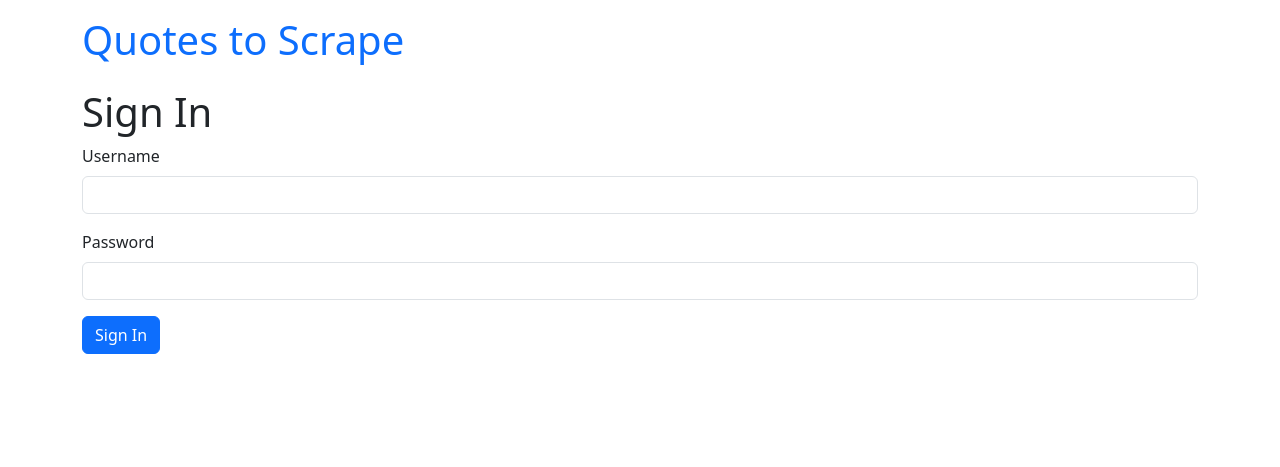
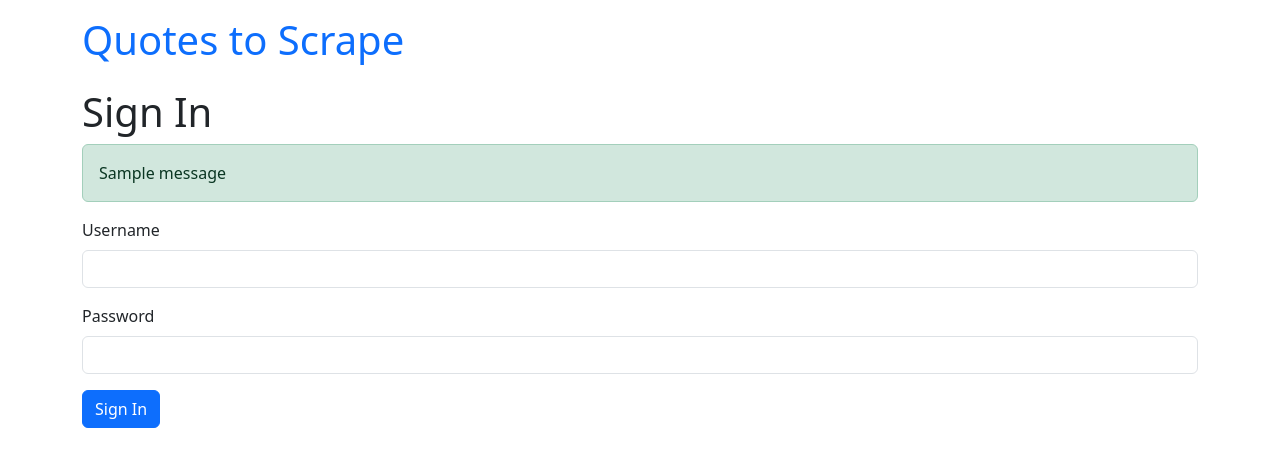
Before and after one commit to evgen-kulik/Kulyk-goit-PythonWeb-HW-10, a Django app: page /users/signin/ in a window 1280 px wide. Shown: the top 467 px of the page. Run offline with Django 4.2, Linux system fonts and the light colour scheme; tables that the repository leaves empty hold one stand-in row (values such as "Sample post"); one stand-in notice (Sample message) is shown.

Commit message:
Changed forms.py
hw_project/users/forms.py - прописані поля реєстрації прийшлося закоментувати. Таке враження, що вони некоректно сприймаються. Якщо прибрати будь-яке поле, на сторінці нічого не зміниться. Вона повністю наслідує параметри фреймворка. При дійсних полях перехід між signup & signin не відбувається, в coocie не з'являється message, введені дані не проходять валідацію в hw_project/users/views.py.
Після прибирання полів все якось запрацювало.
У випадку змін в файлах не забувати видаляти coocie в браузері, інакше можуть бути помилки при редиректі.

```diff
--- a/hw_project/hw_project/settings.py
+++ b/hw_project/hw_project/settings.py
@@ -131,7 +131,7 @@ USE_TZ = True
 # https://docs.djangoproject.com/en/4.2/howto/static-files/
 
 STATIC_URL = "static/"
-LOGIN_REDIRECT_URL = "/users/login"  # шлях, куди направлятиметься юзер після його успішної аутентифікації
+LOGIN_REDIRECT_URL = "/"  # шлях, куди направлятиметься юзер після його успішної аутентифікації
 LOGIN_URL = "/users/login"  # шлях, куди перенаправлятиметься юзер у випадку спроби пройти без аутентифікації
 
 
--- a/hw_project/users/forms.py
+++ b/hw_project/users/forms.py
@@ -1,17 +1,19 @@
+from django.contrib.auth.models import User
 from django.contrib.auth.forms import UserCreationForm, AuthenticationForm
-from django.contrib.auth.models import User
+
 from django.forms import CharField, TextInput, EmailField, EmailInput, PasswordInput
 
 
 class RegisterForm(UserCreationForm):
-    username = CharField(max_length=100, required=True, widget=TextInput(attrs={"class": "form-control"}))
-    first_name = CharField(max_length=150, widget=TextInput(attrs={"class": "form-control"}))
-    last_name = CharField(max_length=150, widget=TextInput(attrs={"class": "form-control"}))
-    email = EmailField(max_length=150, required=True, widget=EmailInput(attrs={"class": "form-control"}))
-    password1 = CharField(max_length=12, min_length=8, required=True,
-                          widget=PasswordInput(attrs={"class": "form-control"}))
-    password2 = CharField(max_length=12, min_length=8, required=True,
-                          widget=PasswordInput(attrs={"class": "form-control"}))
+    # username = CharField(max_length=100, required=True, widget=TextInput(attrs={"class": "form-control"}))
+    # first_name = CharField(max_length=150, widget=TextInput(attrs={"class": "form-control"}))
+    # last_name = CharField(max_length=150, widget=TextInput(attrs={"class": "form-control"}))
+    # email = EmailField(max_length=150, required=True, widget=EmailInput(attrs={"class": "form-control"}))
+    # password1 = CharField(max_length=12, min_length=8, required=True,
+    #                       widget=PasswordInput(attrs={"class": "form-control"}))
+    # password2 = CharField(max_length=12, min_length=8, required=True,
+    #                       widget=PasswordInput(attrs={"class": "form-control"}))
+    # Чомусь з цим описанням не працює (залишаєшся на signup)
 
     class Meta:
         model = User
--- a/hw_project/users/templates/users/signin.html
+++ b/hw_project/users/templates/users/signin.html
@@ -1,10 +1,25 @@
 {% extends "quotes/base.html" %}
-
 {% block content %}
-
 <div>
     <h1>Sign In</h1>
 </div>
+
+<!--Виводимо Flash сповіщення-->
+{% if messages %}
+{% for message in messages %}
+<div {% if message.tags %} class="alert alert-{{message.tags}}" {% endif %} role="alert">
+    {{message}}
+</div>
+{% endfor %}
+{% endif %}
+
+<!--Обробляємо помилки форми, які не відносяться до полів -->
+{% if form.errors %}
+<div class="alert alert-danger" role="alert">
+  {{form.non_field_errors}}
+</div>
+{% endif %}
+
 
 <form method="post">
     {% csrf_token %}
--- a/hw_project/users/views.py
+++ b/hw_project/users/views.py
@@ -23,9 +23,8 @@ class RegisterView(View):
             print("SAVED in DB!")
             username = form.cleaned_data["username"]  # тут зберігається те, що пройшло валідацію
             messages.success(request, f'{username}, your account has been successfully created!')
-            return redirect(to="quotes:root")  # адреса, куди перенаправиться юзер у випадку успішної валідації
+            return redirect(to="users:login")  # адреса, куди перенаправиться юзер у випадку успішної валідації
 
         print('NOT valid!')
         return render(request, self.template_name, {"form": form})
         # у випадку неуспішності валідації юзер залишається на тій самій сторінці реєстрації
-        # return render(request, "users/signin.html", {"form": form})
--- /dev/null
+++ b/hw_project/users/коментарі.txt
@@ -0,0 +1,4 @@
+hw_project/users/forms.py - прописані поля реєстрації прийшлося закоментувати. Таке враження, що вони некоректно сприймаються. Якщо прибрати будь-яке поле, на сторінці нічого не зміниться. Вона повністю наслідує параметри фреймворка. При дійсних полях перехід між signup & signin не відбувається, в coocie не з'являється message, введені дані не проходять валідацію в hw_project/users/views.py.
+Після прибирання полів все якось запрацювало.
+
+У випадку змін в файлах не забувати видаляти coocie в браузері, інакше можуть бути помилки при редиректі.
```
